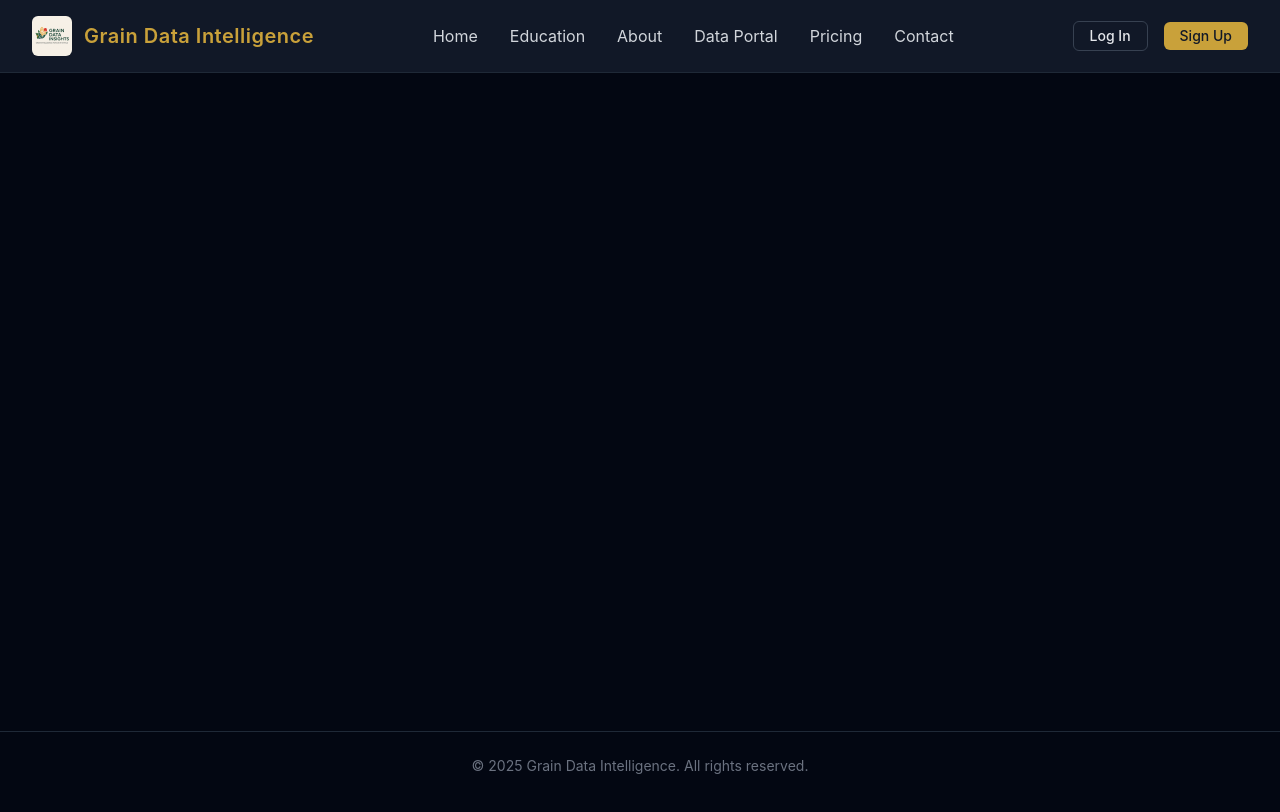
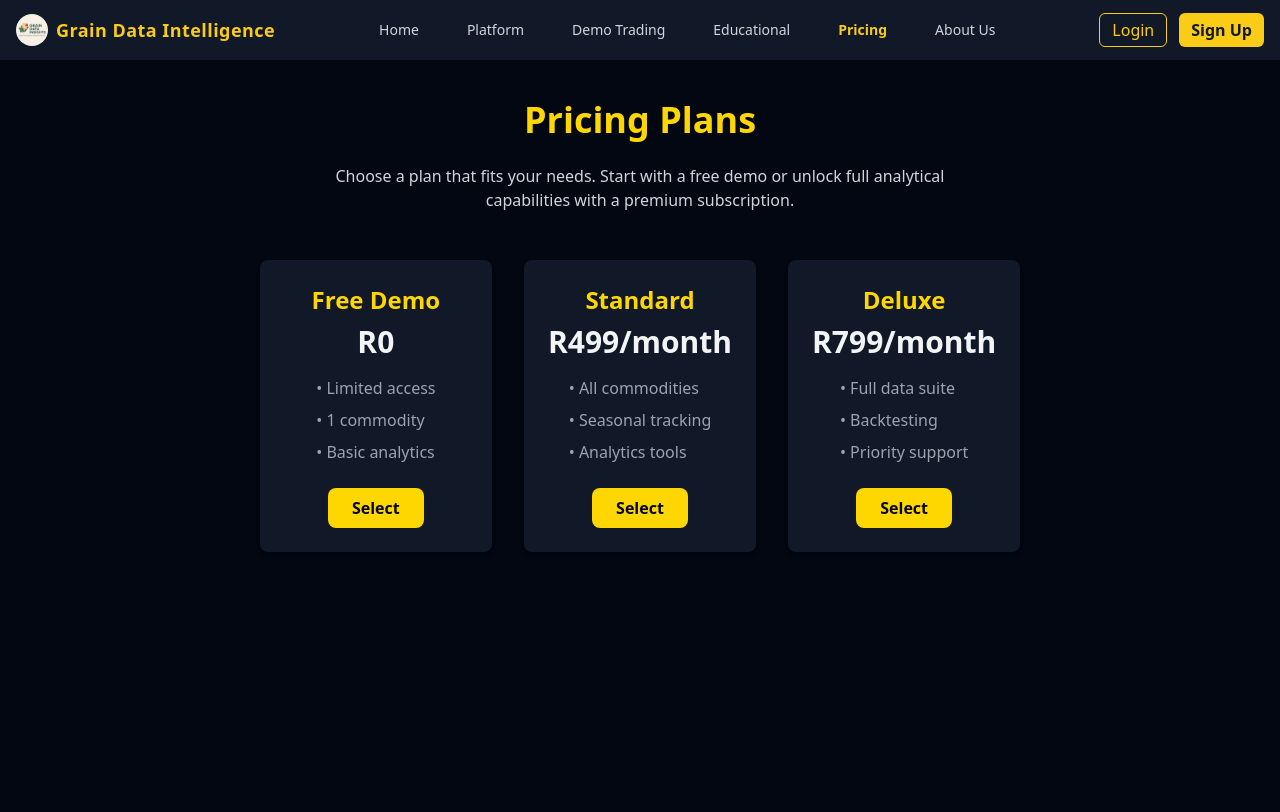
Before and after one commit to GrainDataIntelligence/grain-data-intelligence, a React (Vite) app: page /grain-data-intelligence/pricing in a window 1280 px wide. Shown: the top 812 px of the page. Built offline with nearby package versions, Linux system fonts and the light colour scheme.

Commit message:
Added full page structure for GDI website

```diff
--- a/src/App.jsx
+++ b/src/App.jsx
@@ -1,32 +1,25 @@
-import { BrowserRouter as Router, Routes, Route } from "react-router-dom";
+import { BrowserRouter as Router, Routes, Route, Navigate } from "react-router-dom";
 import Navbar from "./components/Navbar";
 import Home from "./pages/Home";
+import Platform from "./pages/Platform";
+import DemoTrading from "./pages/DemoTrading";
+import Educational from "./pages/Educational";
+import Pricing from "./pages/Pricing";
 import About from "./pages/About";
-import DataPortal from "./pages/DataPortal";
-import Pricing from "./pages/Pricing.jsx";
-import Contact from "./pages/Contact";
-import Education from "./pages/Education";
-
 
 function App() {
   return (
-    <Router>
-      <div className="bg-gray-950 text-gray-100 font-sans min-h-screen flex flex-col">
-        <Navbar />
-        <div className="flex-grow">
-          <Routes>
-            <Route path="/" element={<Home />} />
-            <Route path="/education" element={<Education />} />
-            <Route path="/about" element={<About />} />
-            <Route path="/data-portal" element={<DataPortal />} />
-            <Route path="/pricing" element={<Pricing />} />
-            <Route path="/contact" element={<Contact />} />
-          </Routes>
-        </div>
-        <footer className="text-center py-6 border-t border-gray-800 text-gray-500 text-sm">
-          © {new Date().getFullYear()} Grain Data Intelligence. All rights reserved.
-        </footer>
-      </div>
+    <Router basename="/grain-data-intelligence">
+      <Navbar />
+      <Routes>
+        <Route path="/" element={<Navigate to="/home" />} />
+        <Route path="/home" element={<Home />} />
+        <Route path="/platform" element={<Platform />} />
+        <Route path="/demo-trading" element={<DemoTrading />} />
+        <Route path="/educational" element={<Educational />} />
+        <Route path="/pricing" element={<Pricing />} />
+        <Route path="/about" element={<About />} />
+      </Routes>
     </Router>
   );
 }
--- a/src/components/Navbar.jsx
+++ b/src/components/Navbar.jsx
@@ -1,60 +1,89 @@
 import { NavLink } from "react-router-dom";
-import { motion } from "framer-motion";
 
-export default function Navbar() {
+function Navbar() {
+  const linkClasses =
+    "text-gray-300 hover:text-yellow-400 transition-colors duration-300 px-3 py-2 text-sm font-medium";
+  const activeLinkClasses = "text-yellow-400 font-semibold transition-colors duration-300";
+
   return (
-    <motion.nav
-      initial={{ opacity: 0, y: -20 }}
-      animate={{ opacity: 1, y: 0 }}
-      transition={{ duration: 0.6 }}
-      className="flex items-center justify-between px-8 py-4 bg-gray-900 border-b border-gray-800"
-    >
-      {/* --- Left side: Logo --- */}
-      <div className="flex items-center space-x-3">
+    <nav className="bg-gray-900 text-gray-100 shadow-md">
+      <div className="max-w-7xl mx-auto px-4 py-3 flex justify-between items-center">
+        {/* Left section — logo and title */}
+        <div className="flex items-center space-x-2">
           <img
             src="/gdi_logo.jpeg"
-          alt="Grain Data Intelligence Logo"
-          className="h-10 w-auto rounded-md"
+            alt="GDI Logo"
+            className="h-8 w-8 rounded-full"
           />
-        <span className="text-xl font-semibold text-gdiGold tracking-wide">
+          <span className="font-bold text-lg text-yellow-400 tracking-wide">
             Grain Data Intelligence
           </span>
         </div>
 
-      {/* --- Middle: Navigation Links --- */}
-      <ul className="flex space-x-8 text-gray-300">
-        {[
-          { name: "Home", path: "/" },
-          { name: "Education", path: "/education" },
-          { name: "About", path: "/about" },
-          { name: "Data Portal", path: "/data-portal" },
-          { name: "Pricing", path: "/pricing" },
-          { name: "Contact", path: "/contact" },
-        ].map((link) => (
-          <li key={link.path}>
+        {/* Center section — navigation links */}
+        <div className="flex space-x-6">
           <NavLink
-              to={link.path}
+            to="/home"
             className={({ isActive }) =>
-                isActive
-                  ? "text-gdiGold border-b-2 border-gdiGold pb-1 transition-colors"
-                  : "hover:text-gdiGold transition-colors"
+              isActive ? `${linkClasses} ${activeLinkClasses}` : linkClasses
             }
           >
-              {link.name}
+            Home
           </NavLink>
-          </li>
-        ))}
-      </ul>
+          <NavLink
+            to="/platform"
+            className={({ isActive }) =>
+              isActive ? `${linkClasses} ${activeLinkClasses}` : linkClasses
+            }
+          >
+            Platform
+          </NavLink>
+          <NavLink
+            to="/demo-trading"
+            className={({ isActive }) =>
+              isActive ? `${linkClasses} ${activeLinkClasses}` : linkClasses
+            }
+          >
+            Demo Trading
+          </NavLink>
+          <NavLink
+            to="/educational"
+            className={({ isActive }) =>
+              isActive ? `${linkClasses} ${activeLinkClasses}` : linkClasses
+            }
+          >
+            Educational
+          </NavLink>
+          <NavLink
+            to="/pricing"
+            className={({ isActive }) =>
+              isActive ? `${linkClasses} ${activeLinkClasses}` : linkClasses
+            }
+          >
+            Pricing
+          </NavLink>
+          <NavLink
+            to="/about"
+            className={({ isActive }) =>
+              isActive ? `${linkClasses} ${activeLinkClasses}` : linkClasses
+            }
+          >
+            About Us
+          </NavLink>
+        </div>
 
-      {/* --- Right side: Login / Signup --- */}
-      <div className="flex items-center space-x-4">
-        <button className="px-4 py-1 text-sm font-medium text-gray-200 border border-gray-700 rounded-md hover:border-gdiGold hover:text-gdiGold transition-colors">
-          Log In
+        {/* Right section — login/signup buttons */}
+        <div className="flex space-x-3">
+          <button className="bg-transparent border border-yellow-400 text-yellow-400 px-3 py-1 rounded-md hover:bg-yellow-400 hover:text-gray-900 transition-colors duration-300">
+            Login
           </button>
-        <button className="px-4 py-1 text-sm font-medium text-gray-900 bg-gdiGold rounded-md hover:bg-yellow-500 transition-colors">
+          <button className="bg-yellow-400 text-gray-900 px-3 py-1 rounded-md font-semibold hover:bg-yellow-300 transition-colors duration-300">
             Sign Up
           </button>
         </div>
-    </motion.nav>
+      </div>
+    </nav>
   );
 }
+
+export default Navbar;
--- a/src/pages/Contact.jsx
+++ /dev/null
@@ -1,12 +0,0 @@
-export default function Contact() {
-  return (
-    <div className="px-8 py-20">
-      <h2 className="text-3xl font-bold text-gdiGold mb-4">Contact</h2>
-      <p className="text-gray-400">
-        For inquiries, partnerships, or beta access:
-        <br />
-        <span className="text-gdiGold">info@graindataintelligence.co.za</span>
-      </p>
-    </div>
-  );
-}
--- a/src/pages/DataPortal.jsx
+++ /dev/null
@@ -1,12 +0,0 @@
-export default function DataPortal() {
-  return (
-    <div className="px-8 py-20">
-      <h2 className="text-3xl font-bold text-gdiGold mb-4">Data Portal</h2>
-      <p className="text-gray-400 max-w-3xl leading-relaxed">
-        This page will host interactive charts, seasonal trends, and market analytics once live.
-        Stay tuned as we prepare to bring advanced visualization tools and dashboards
-        to the South African grain industry.
-      </p>
-    </div>
-  );
-}
--- /dev/null
+++ b/src/pages/DemoTrading.jsx
@@ -0,0 +1,14 @@
+export default function DemoTrading() {
+  return (
+    <div className="min-h-screen bg-gray-950 text-gray-100 flex flex-col items-center justify-center p-8">
+      <h1 className="text-4xl font-bold text-gdiGold mb-4">Demo Trading Portal</h1>
+      <p className="text-gray-300 text-center max-w-2xl mb-8">
+        Experience the power of data-driven trading in a safe, simulated environment.
+        Practice strategies, explore analytics, and understand market dynamics risk-free.
+      </p>
+      <button className="bg-gdiGold text-gray-950 font-semibold px-6 py-3 rounded-lg hover:bg-yellow-500 transition">
+        Launch Demo
+      </button>
+    </div>
+  );
+}
--- a/src/pages/Education.jsx
+++ /dev/null
@@ -1,29 +0,0 @@
-export default function Education() {
-  return (
-    <div className="flex flex-col items-center justify-center min-h-screen bg-gray-950 text-gray-100 font-sans px-6">
-      <h1 className="text-4xl font-bold text-gdiGold mb-6">Education</h1>
-      <p className="text-lg text-gray-300 max-w-2xl text-center mb-8">
-        Welcome to the Grain Data Intelligence Education Portal — where data meets learning.
-        Here we’ll share articles, tutorials, and insights to help you better understand
-        South African grain markets, data analytics, and futures trading.
-      </p>
-
-      <div className="grid grid-cols-1 md:grid-cols-3 gap-6 mt-6">
-        <div className="bg-gray-900 p-6 rounded-2xl shadow-lg hover:shadow-gdiGold transition duration-300">
-          <h2 className="text-xl font-semibold text-gdiGold mb-2">Getting Started</h2>
-          <p className="text-gray-400">Learn the basics of SAFEX markets and agricultural data analytics.</p>
-        </div>
-
-        <div className="bg-gray-900 p-6 rounded-2xl shadow-lg hover:shadow-gdiGold transition duration-300">
-          <h2 className="text-xl font-semibold text-gdiGold mb-2">Data Analytics</h2>
-          <p className="text-gray-400">Explore techniques for analyzing seasonal patterns and delivery data.</p>
-        </div>
-
-        <div className="bg-gray-900 p-6 rounded-2xl shadow-lg hover:shadow-gdiGold transition duration-300">
-          <h2 className="text-xl font-semibold text-gdiGold mb-2">Market Insights</h2>
-          <p className="text-gray-400">Stay up to date with insights on trends shaping South Africa’s grain markets.</p>
-        </div>
-      </div>
-    </div>
-  );
-}
--- /dev/null
+++ b/src/pages/Educational.jsx
@@ -0,0 +1,28 @@
+export default function Educational() {
+  return (
+    <div className="min-h-screen bg-gray-950 text-gray-100 p-10">
+      <h1 className="text-4xl font-bold text-gdiGold mb-6 text-center">Educational Resources</h1>
+      <p className="text-gray-300 text-center mb-12 max-w-3xl mx-auto">
+        Learn more about the South African grain markets, trading strategies, and data analytics.
+        Our educational center provides accessible insights for traders, producers, and analysts.
+      </p>
+
+      <div className="space-y-6 max-w-3xl mx-auto">
+        <div className="bg-gray-900 p-6 rounded-lg">
+          <h2 className="text-xl font-semibold text-gdiGold mb-2">Getting Started with SAFEX</h2>
+          <p className="text-gray-400">A beginner-friendly introduction to South Africa’s futures market structure and trading fundamentals.</p>
+        </div>
+
+        <div className="bg-gray-900 p-6 rounded-lg">
+          <h2 className="text-xl font-semibold text-gdiGold mb-2">Seasonal Price Analysis</h2>
+          <p className="text-gray-400">Explore how seasonal data patterns can guide planting and hedging decisions across key commodities.</p>
+        </div>
+
+        <div className="bg-gray-900 p-6 rounded-lg">
+          <h2 className="text-xl font-semibold text-gdiGold mb-2">Strategy Development</h2>
+          <p className="text-gray-400">Understand backtesting, risk control, and how to build robust market strategies using GDI tools.</p>
+        </div>
+      </div>
+    </div>
+  );
+}
--- a/src/pages/Home.jsx
+++ b/src/pages/Home.jsx
@@ -1,25 +1,17 @@
-import { motion } from "framer-motion";
-
 export default function Home() {
-  const fadeIn = {
-    hidden: { opacity: 0, y: 40 },
-    visible: { opacity: 1, y: 0, transition: { duration: 0.8 } },
-  };
-
   return (
-    <motion.div
-      initial="hidden"
-      animate="visible"
-      variants={fadeIn}
-      className="flex flex-col items-center justify-center text-center flex-grow px-6 py-24"
-    >
-      <h1 className="text-5xl font-bold text-gdiGold mb-4">
-        Grain Data Intelligence
+    <div className="min-h-screen bg-gray-950 text-gray-100 flex flex-col items-center justify-center p-8">
+      <h1 className="text-5xl font-bold text-gdiGold mb-4 text-center">
+        Welcome to Grain Data Intelligence
       </h1>
-      <p className="text-lg text-gray-400 max-w-2xl">
-        Delivering data-driven insights into South Africa’s grain markets.
-        Analyze trends, explore SAFEX data, and gain clarity from years of historical analytics.
+      <p className="text-lg text-gray-300 max-w-3xl text-center mb-8">
+        Your analytics gateway to South Africa’s grain markets.
+        Explore data-driven insights, seasonal trends, and powerful tools
+        designed to empower producers, traders, and analysts alike.
       </p>
-    </motion.div>
+      <button className="bg-gdiGold text-gray-950 font-semibold px-6 py-3 rounded-lg hover:bg-yellow-500 transition">
+        Explore Platform
+      </button>
+    </div>
   );
 }
--- /dev/null
+++ b/src/pages/Platform.jsx
@@ -0,0 +1,24 @@
+export default function Platform() {
+  return (
+    <div className="min-h-screen bg-gray-950 text-gray-100 p-10">
+      <h1 className="text-4xl font-bold text-gdiGold mb-6 text-center">Our Platform</h1>
+      <p className="text-gray-300 text-center mb-12 max-w-3xl mx-auto">
+        The Grain Data Intelligence platform brings together years of market data and
+        analytical capability. Discover tools that transform raw data into actionable insights.
+      </p>
+
+      <div className="grid md:grid-cols-3 gap-8">
+        {[
+          { title: "Market Analytics", desc: "Analyze real-time and historical SAFEX data to identify seasonal opportunities." },
+          { title: "Seasonal Tracking", desc: "Monitor seasonal price movements and cumulative delivery patterns across commodities." },
+          { title: "Backtesting Tools", desc: "Simulate strategies and test ideas using historical market performance." },
+        ].map((card, idx) => (
+          <div key={idx} className="bg-gray-900 p-6 rounded-lg shadow-md hover:shadow-lg transition">
+            <h2 className="text-xl font-semibold text-gdiGold mb-3">{card.title}</h2>
+            <p className="text-gray-400">{card.desc}</p>
+          </div>
+        ))}
+      </div>
+    </div>
+  );
+}
--- a/src/pages/Pricing.jsx
+++ b/src/pages/Pricing.jsx
@@ -1,70 +1,30 @@
 export default function Pricing() {
   return (
-    <div className="min-h-screen bg-gray-950 text-gray-100 flex flex-col items-center py-16 px-4">
-      <h1 className="text-4xl font-bold text-gdiGold mb-10">Pricing Plans</h1>
+    <div className="min-h-screen bg-gray-950 text-gray-100 p-10 flex flex-col items-center">
+      <h1 className="text-4xl font-bold text-gdiGold mb-6 text-center">Pricing Plans</h1>
+      <p className="text-gray-300 text-center mb-12 max-w-2xl">
+        Choose a plan that fits your needs. Start with a free demo or unlock full analytical capabilities with a premium subscription.
+      </p>
 
-      <div className="grid grid-cols-1 md:grid-cols-3 gap-8 max-w-6xl w-full">
-        {/* --- Free Demo --- */}
-        <div className="bg-gray-800 border border-gray-700 rounded-xl shadow-lg flex flex-col items-center p-8 hover:scale-105 transition-transform">
-          <h2 className="text-2xl font-semibold mb-4">Free Demo</h2>
-          <p className="text-4xl font-bold text-gdiGold mb-2">$0</p>
-          <p className="text-sm text-gray-400 mb-6">
-            Access to one commodity (e.g. white maize)
-          </p>
-
-          <ul className="text-gray-300 space-y-2 mb-6 text-center">
-            <li>Basic Analytics</li>
-            <li>1 Commodity Limit</li>
-            <li>Delivery Reports</li>
-            <li>Access to Seasonal Trends</li>
-          </ul>
-
-          <button className="w-full bg-gray-700 hover:bg-gdiGold hover:text-gray-900 text-sm font-semibold py-2 rounded transition-colors">
-            Register for Free
-          </button>
-        </div>
-
-        {/* --- Standard Plan --- */}
-        <div className="bg-gray-900 border-2 border-gdiGold rounded-xl shadow-xl flex flex-col items-center p-8 hover:scale-105 transition-transform">
-          <h2 className="text-2xl font-semibold mb-4 text-gdiGold">Standard</h2>
-          <p className="text-4xl font-bold mb-2">$29</p>
-          <p className="text-sm text-gray-400 mb-6">
-            per month (VAT may apply)
-          </p>
-
-          <ul className="text-gray-300 space-y-2 mb-6 text-center">
-            <li>All Commodities</li>
-            <li>Portfolio Overview</li>
-            <li>Backtesting Tools</li>
-            <li>Seasonal & Delivery Data</li>
-            <li>Basic Alerts</li>
-          </ul>
-
-          <button className="w-full bg-gdiGold text-gray-900 font-semibold py-2 rounded hover:bg-yellow-500 transition-colors">
-            Choose Plan
-          </button>
-        </div>
-
-        {/* --- Deluxe Plan --- */}
-        <div className="bg-gray-800 border border-gray-700 rounded-xl shadow-lg flex flex-col items-center p-8 hover:scale-105 transition-transform">
-          <h2 className="text-2xl font-semibold mb-4">Deluxe</h2>
-          <p className="text-4xl font-bold text-gdiGold mb-2">$59</p>
-          <p className="text-sm text-gray-400 mb-6">
-            per month (advanced analytics)
-          </p>
-
-          <ul className="text-gray-300 space-y-2 mb-6 text-center">
-            <li>All Standard Features</li>
-            <li>Advanced Backtesting</li>
-            <li>Custom Strategy Builder</li>
-            <li>Priority Support</li>
-            <li>Early Feature Access</li>
-          </ul>
-
-          <button className="w-full bg-gray-700 hover:bg-gdiGold hover:text-gray-900 text-sm font-semibold py-2 rounded transition-colors">
-            Upgrade to Deluxe
-          </button>
-        </div>
+      <div className="grid md:grid-cols-3 gap-8 max-w-5xl">
+        {[
+          { name: "Free Demo", price: "R0", features: ["Limited access", "1 commodity", "Basic analytics"] },
+          { name: "Standard", price: "R499/month", features: ["All commodities", "Seasonal tracking", "Analytics tools"] },
+          { name: "Deluxe", price: "R799/month", features: ["Full data suite", "Backtesting", "Priority support"] },
+        ].map((plan, idx) => (
+          <div key={idx} className="bg-gray-900 p-6 rounded-lg shadow-md hover:shadow-lg transition flex flex-col items-center">
+            <h2 className="text-2xl font-semibold text-gdiGold mb-2">{plan.name}</h2>
+            <p className="text-3xl font-bold mb-4">{plan.price}</p>
+            <ul className="text-gray-400 space-y-2 mb-6">
+              {plan.features.map((f, i) => (
+                <li key={i}>• {f}</li>
+              ))}
+            </ul>
+            <button className="bg-gdiGold text-gray-950 font-semibold px-6 py-2 rounded-lg hover:bg-yellow-500 transition">
+              Select
+            </button>
+          </div>
+        ))}
       </div>
     </div>
   );
--- a/tailwind.config.js
+++ b/tailwind.config.js
@@ -2,18 +2,14 @@
 export default {
   content: [
     "./index.html",
-    "./src/**/*.{js,ts,jsx,tsx}",
+    "./src/**/*.{js,jsx,ts,tsx}",
   ],
   theme: {
     extend: {
       colors: {
-        gdiGold: "#C9A13A",
-        gdiGreen: "#0A3D2E",
-      },
-      fontFamily: {
-        sans: ["Inter", "sans-serif"],
+        gdiGold: "#FFD700", // or your preferred gold hex code
       },
     },
   },
   plugins: [],
-}
+};
```
Also changed, not shown: src/pages/About.jsx (+14 -6 lines). Lines whose indentation alone changed are shown as unchanged.
